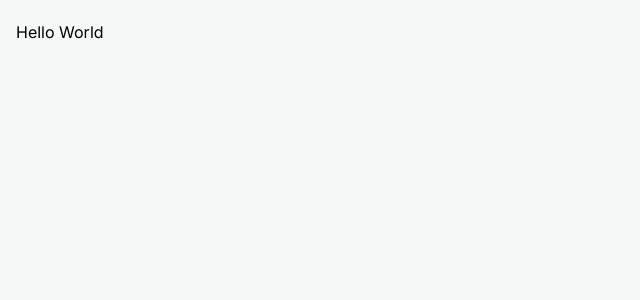
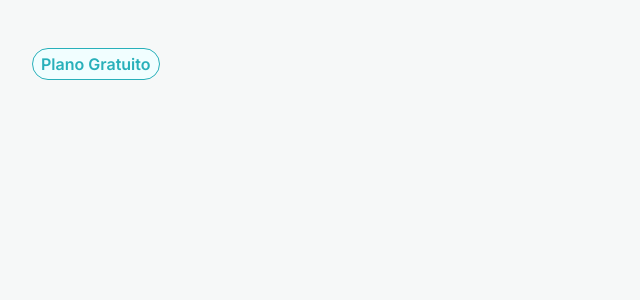
Before and after one commit to bolodecaco/mandaumzap, a Next.js app in the folder web/: page / in a window 1280 px wide. Shown: the top 300 px of the page, without its empty margins (0-640 px from the left). Built offline with nearby package versions, Linux system fonts and the light colour scheme.

Commit message:
waiting business rule to finish components

```diff
--- a/web/src/app/page.tsx
+++ b/web/src/app/page.tsx
@@ -1,5 +1,12 @@
+import { PlanBadge } from '@/components/planBadge'
 import { Page } from '@/lib/styled/global'
-
+import { Back } from './styles'
 export default function Home() {
-  return <Page>Hello World</Page>
+  return (
+    <Page>
+      <Back>
+        <PlanBadge type="free" />
+      </Back>
+    </Page>
+  )
 }
--- /dev/null
+++ b/web/src/app/styles.ts
@@ -0,0 +1,11 @@
+'use client'
+import { styled } from 'styled-components'
+
+export const Back = styled.div`
+  box-sizing: border-box;
+  display: flex;
+  height: 5rem;
+  overflow: hidden;
+  padding: 1.5rem 1rem;
+  background-color: ${({ theme }) => theme.colors.background};
+`
--- /dev/null
+++ b/web/src/components/planBadge/index.tsx
@@ -0,0 +1,18 @@
+'use client'
+
+import { Title, Wrapper } from './styles'
+
+const planTitles = {
+  free: 'Plano Gratuito',
+  premium: 'Plano Premium',
+}
+
+export interface PlanBadgeProps {
+  type: keyof typeof planTitles
+}
+
+export const PlanBadge = ({ type }: PlanBadgeProps) => (
+  <Wrapper type={type}>
+    <Title type={type}>{planTitles[type]}</Title>
+  </Wrapper>
+)
--- /dev/null
+++ b/web/src/components/planBadge/styles.ts
@@ -0,0 +1,31 @@
+import { styled } from 'styled-components'
+import { PlanBadgeProps } from '.'
+
+export const Wrapper = styled.div<{ type: PlanBadgeProps['type'] }>`
+  background-color: ${({ theme, type }) =>
+    type === 'free'
+      ? theme.variants.plan.free['background-color']
+      : theme.variants.plan.premium['background-color']};
+  border-radius: 1rem;
+  border: 1px solid
+    ${({ theme, type }) =>
+      type === 'free'
+        ? theme.variants.plan.free['border-color']
+        : theme.variants.plan.premium['border-color']};
+  padding: 0.25rem 0.5rem;
+  display: flex;
+  align-items: center;
+  justify-content: space-between;
+  flex-direction: row;
+  gap: 0.25rem;
+`
+
+export const Title = styled.h3<{ type: PlanBadgeProps['type'] }>`
+  color: ${({ theme, type }) => {
+    return type === 'free'
+      ? theme.variants.plan.free.color
+      : theme.variants.plan.premium.color
+  }};
+  font-size: 1rem;
+  font-weight: 600;
+`
```
